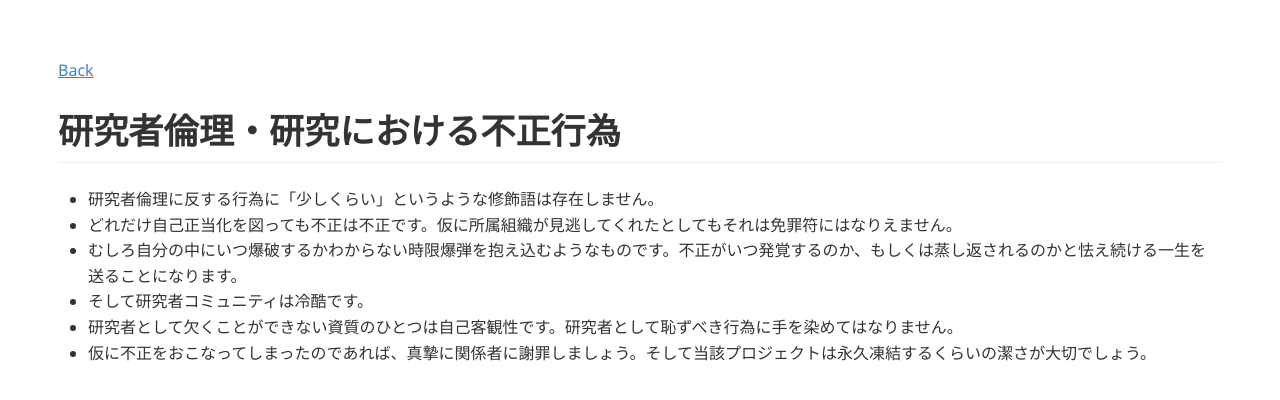
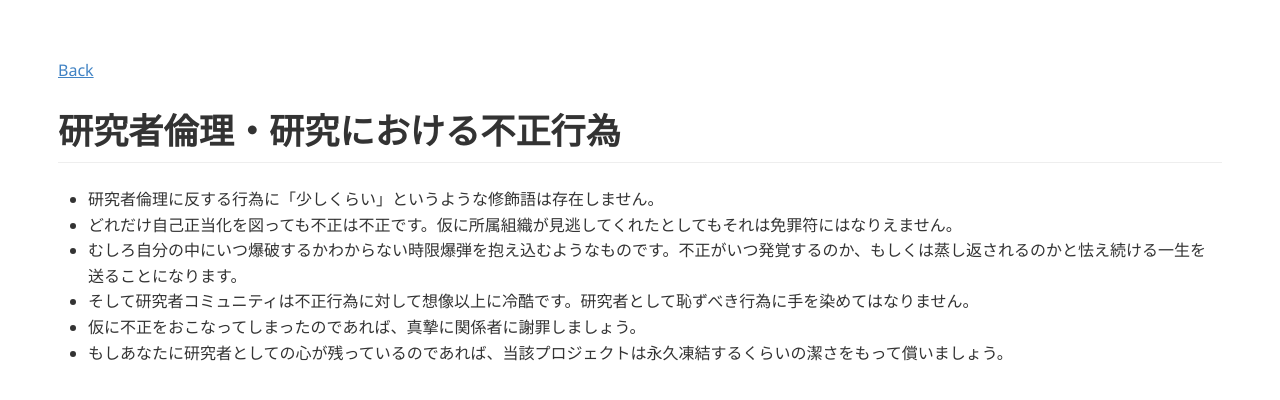
Before and after one commit to tnitoh/tnitoh.github.io, a Jekyll site: the page built from research_ethics.md, in a window 1280 px wide. Shown: the top 400 px of the page. Built offline with Jekyll 4.4.1, drawn with Linux system fonts in a browser that asks for light colours; Markdown is read by kramdown in place of the engine named in the settings.

Commit message:
Update research_ethics.md

```diff
--- a/research_ethics.md
+++ b/research_ethics.md
@@ -10,6 +10,6 @@ title: Website of Toshihide Itoh
 - 研究者倫理に反する行為に「少しくらい」というような修飾語は存在しません。
 - どれだけ自己正当化を図っても不正は不正です。仮に所属組織が見逃してくれたとしてもそれは免罪符にはなりえません。
 - むしろ自分の中にいつ爆破するかわからない時限爆弾を抱え込むようなものです。不正がいつ発覚するのか、もしくは蒸し返されるのかと怯え続ける一生を送ることになります。
-- そして研究者コミュニティは冷酷です。
-- 研究者として欠くことができない資質のひとつは自己客観性です。研究者として恥ずべき行為に手を染めてはなりません。
-- 仮に不正をおこなってしまったのであれば、真摯に関係者に謝罪しましょう。そして当該プロジェクトは永久凍結するくらいの潔さが大切でしょう。
+- そして研究者コミュニティは不正行為に対して想像以上に冷酷です。研究者として恥ずべき行為に手を染めてはなりません。
+- 仮に不正をおこなってしまったのであれば、真摯に関係者に謝罪しましょう。
+- もしあなたに研究者としての心が残っているのであれば、当該プロジェクトは永久凍結するくらいの潔さをもって償いましょう。
```
